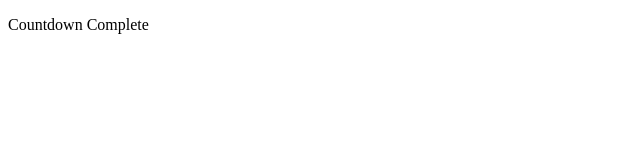
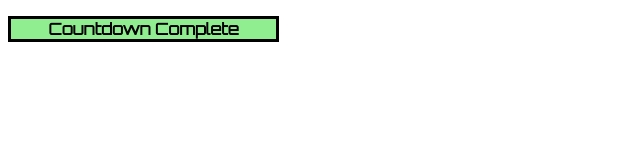
Before and after one commit to wtsaygers1/countdown-timer, a plain HTML site: page index.html in a window 1280 px wide. Shown: the whole page, without its empty margins (0-640 px from the left). Drawn offline with Linux system fonts and the light colour scheme; files that its build step writes are made by us from their sources.

Commit message:
demo presentation

```diff
--- a/css/style.css
+++ b/css/style.css
@@ -0,0 +1,11 @@
+@import url('https://fonts.googleapis.com/css?family=Orbitron');
+
+#timer {
+    font-family: 'Orbitron', sans-serif;
+    font-weight: bold;
+    border-style: solid;
+    border-color: black;
+    text-align: center;
+    background-color: lightgreen;
+    width: 21%;
+}
--- a/index.html
+++ b/index.html
@@ -1,9 +1,9 @@
 <!DOCTYPE html>
 <html>
     <head>
-        <meta charset='UTF-8'>
-        <meta name='countdowntimer' content='Timer counting down'>
-            <link rel='stylesheet' href='style.css'>
+        <meta charset="UTF-8">
+        <meta name="countdowntimer" content="Timer counting down">
+            <link rel="stylesheet" href="/css/style.css">
     </head>
     <body>
         <p id='timer'></p>
--- a/js/main.js
+++ b/js/main.js
@@ -1,5 +1,5 @@
 //create a future date when countdown complete var new Date and .getTime
-let countdownEnd = new Date("Feb 17, 2021 11:07:57").getTime();
+let countdownEnd = new Date("Feb 19, 2021 12:30:00").getTime();
 //create var with setInterval function and update time specified
 let update = setInterval(function() {
 //create var with the current date and time
@@ -8,14 +8,14 @@ let update = setInterval(function() {
     let timeGap = countdownEnd - now;
 //create vars with the calculations
 
-/*
+
 //calculate years
     let years = Math.floor(timeGap / (1000 * 60 * 60 * 24 * 30.5 * 12));
 //calculate months
     let months = Math.floor(timeGap / (1000 * 60 * 60 * 24 * 30.5));
 //calculate days
     let days = Math.floor(timeGap / (1000 * 60 * 60 * 24));
-*/
+
 
 //calculate hours
     let hours = Math.floor((timeGap % (1000 * 60 * 60 * 24)) / (1000 * 60 * 60));
@@ -24,7 +24,7 @@ let update = setInterval(function() {
 //calculate seconds
     let seconds = Math.floor((timeGap % (1000 * 60)) / 1000);
 //output result document.getElementById('...').innerHTML = how I want countdown viewed
-    document.getElementById('timer').innerHTML = /*years + 'y ' + months + 'm ' + days + 'd ' +*/ hours + 'h ' + minutes + 'm ' + seconds + 's ';
+    document.getElementById('timer').innerHTML = years + 'y ' + months + 'm ' + days + 'd ' + hours + 'h ' + minutes + 'm ' + seconds + 's ';
 //set up If statement for when countdown timer ends at 0 --- clearInterval also
     if (timeGap < 0) {
 //output result document.getElementById('...').innerHTML = some action when timer 0
```
